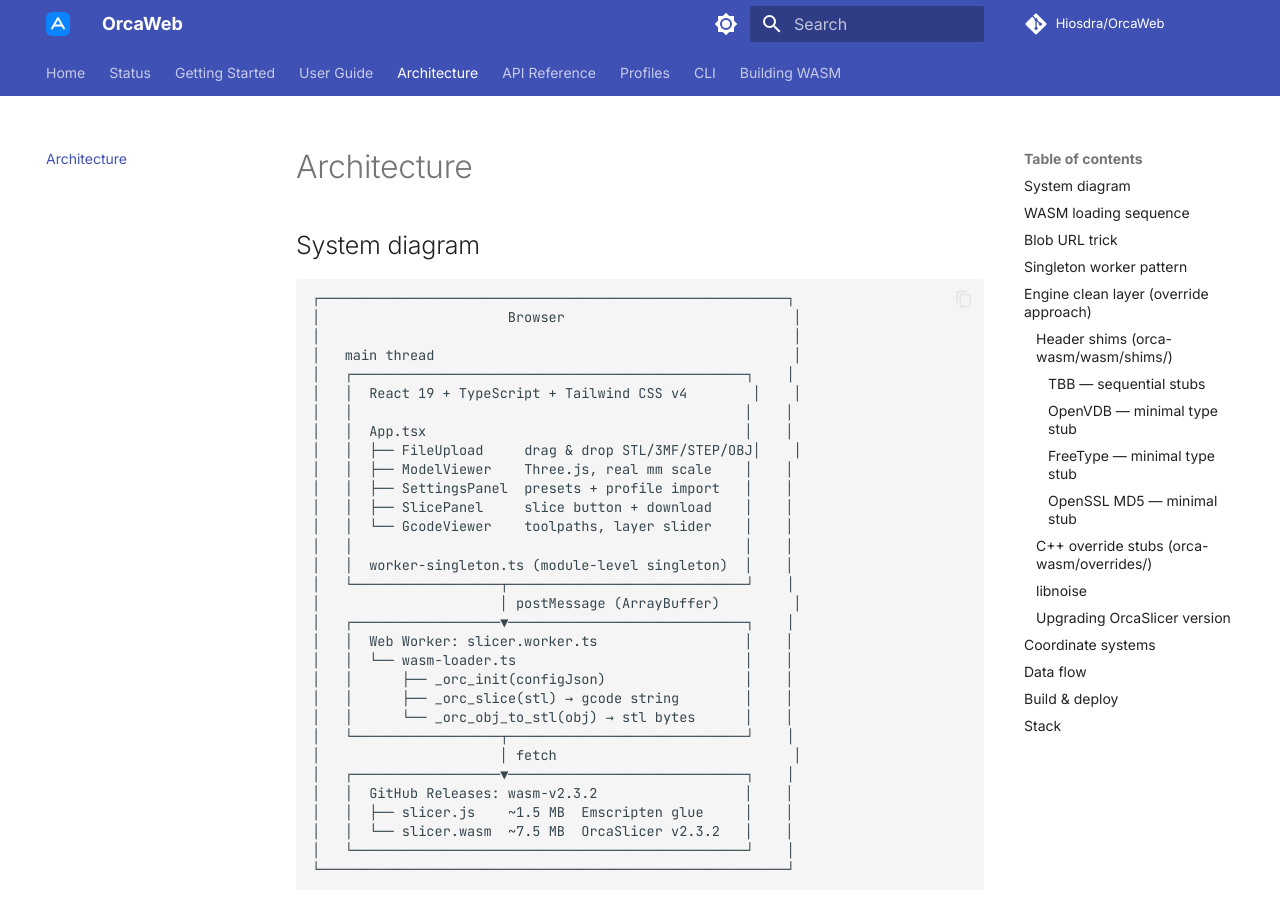
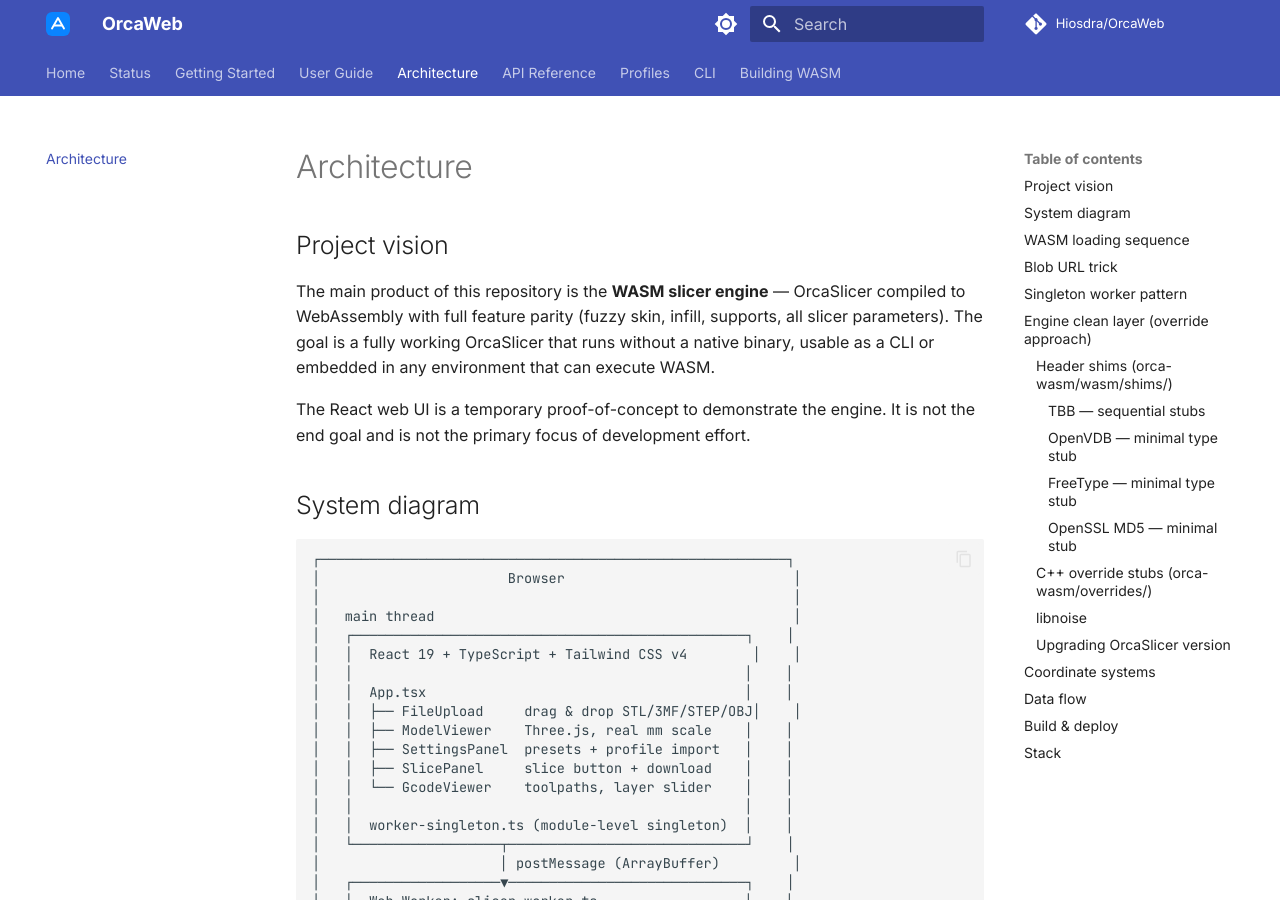
Before and after one commit to Hiosdra/OrcaWeb, an MkDocs documentation site: the page built from mkdocs-docs/architecture.md, in a window 1280 px wide and 900 px high. Built offline with MkDocs 1.6.1 and Material for MkDocs 9.7.7, drawn with Linux system fonts in a browser that asks for light colours; comment, search, counter and statistics services are not loaded.

Commit message:
docs: add project vision to agents.md and architecture.md (#36)

```diff
--- a/mkdocs-docs/architecture.md
+++ b/mkdocs-docs/architecture.md
@@ -1,4 +1,10 @@
 # Architecture
+
+## Project vision
+
+The main product of this repository is the **WASM slicer engine** — OrcaSlicer compiled to WebAssembly with full feature parity (fuzzy skin, infill, supports, all slicer parameters). The goal is a fully working OrcaSlicer that runs without a native binary, usable as a CLI or embedded in any environment that can execute WASM.
+
+The React web UI is a temporary proof-of-concept to demonstrate the engine. It is not the end goal and is not the primary focus of development effort.
 
 ## System diagram
 
```
Also changed, not shown: agents.md (+10 -2 lines).
